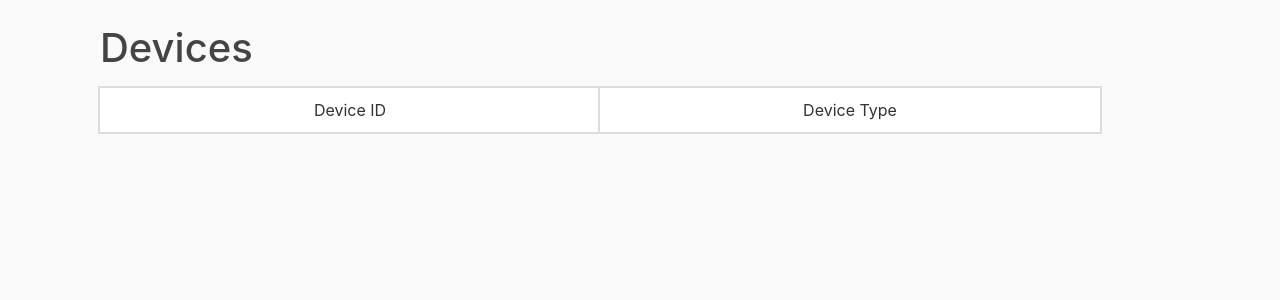
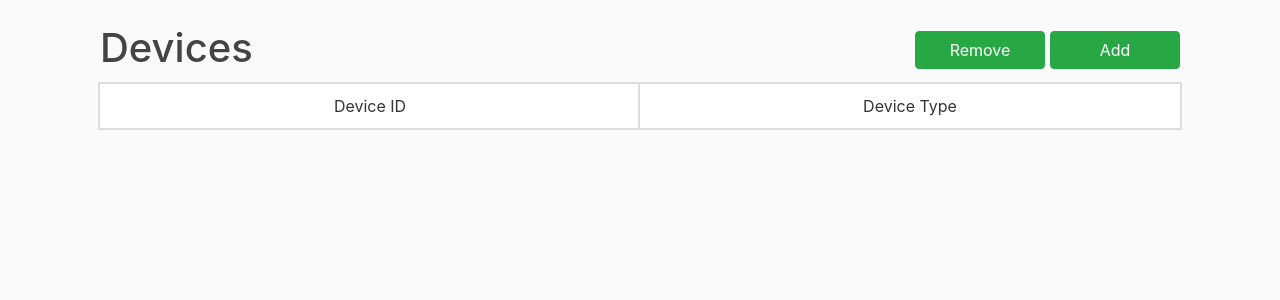
Before and after one commit to elton73/DeviceDataPlatform, a Flask app: page /home in a window 1280 px wide. Shown: the part 56-356 px from the top of the page. Run offline with Flask 2, Linux system fonts and the light colour scheme; the visitor is signed in with stand-in values (Sample User, id 1); data that the repository does not hold is empty; some libraries are stand-ins or nearby versions.

Commit message:
webapp columns improved

```diff
--- a/modules/web_app/static/main.css
+++ b/modules/web_app/static/main.css
@@ -24,11 +24,26 @@ h1, h2, h3, h4, h5, h6 {
     font-weight: 500;
 }
 
+.add-button {
+    margin-top: 7px;
+    float: right;
+    width: 130px;
+    margin-left: 5px;
+}
+
 .content-section {
     background: #ffffff;
     padding: 10px 20px;
     outline: 2px solid #dddddd;
     width: 500px;
+}
+
+/* Rename Later */
+.content-section2 {
+    background: #ffffff;
+    padding: 10px 20px;
+    outline: 2px solid #dddddd;
+    width: 100%;
 }
 
 .no-margin
--- a/modules/web_app/templates/home.html
+++ b/modules/web_app/templates/home.html
@@ -1,35 +1,52 @@
 {% extends "layout.html" %}
 {% block content %}
 <main>
-  <h1 class="col">Devices</h1>
-        <div class="container mt-3">
-          <div class="row no-gutters">
-            <div class="col-sm-auto" style="text-align: center">
-              <div class="content-section">
+  <div class="container-fluid">
+    <div class="row no-gutters justify-content-center">
+      <div class="col-6">
+        <h1 style="width: 100%;">
+          Devices
+        </h1>
+      </div>
+      <div class="col-6">
+          <div style="width: 100%">
+            <button class="btn btn-success add-button">
+              Add
+            </button>
+            <button class="btn btn-success add-button">
+              Remove
+            </button>
+          </div>
+        </div>
+    </div>
+  </div>
+
+    <div class="container-fluid mt-1">
+      <div class="row no-gutters justify-content-center">
+        <div class="col-6" style="text-align: center">
+          <div class="content-section2">
             Device ID
           </div>
         </div>
 
-             <div class="col-sm-auto" style="text-align: center">
-              <div class="content-section">
+         <div class="col-6" style="text-align: center">
+          <div class="content-section2">
             Device Type
           </div>
         </div>
-
       </div>
     </div>
 {% for device in devices %}
-        <div class="container">
-          <div class="row no-gutters">
-
-            <div class="col-sm-auto" style="text-align: center">
-              <div class="content-section">
+    <div class="container-fluid">
+      <div class="row no-gutters justify-content-center">
+        <div class="col-6" style="text-align: center">
+          <div class="content-section2">
             {{ device['userid'] }}
           </div>
         </div>
 
-             <div class="col-sm-auto" style="text-align: center">
-              <div class="content-section">
+         <div class="col-6" style="text-align: center">
+          <div class="content-section2">
             {{ device['device_type'] }}
           </div>
         </div>
```
Lines whose indentation alone changed are shown as unchanged.
